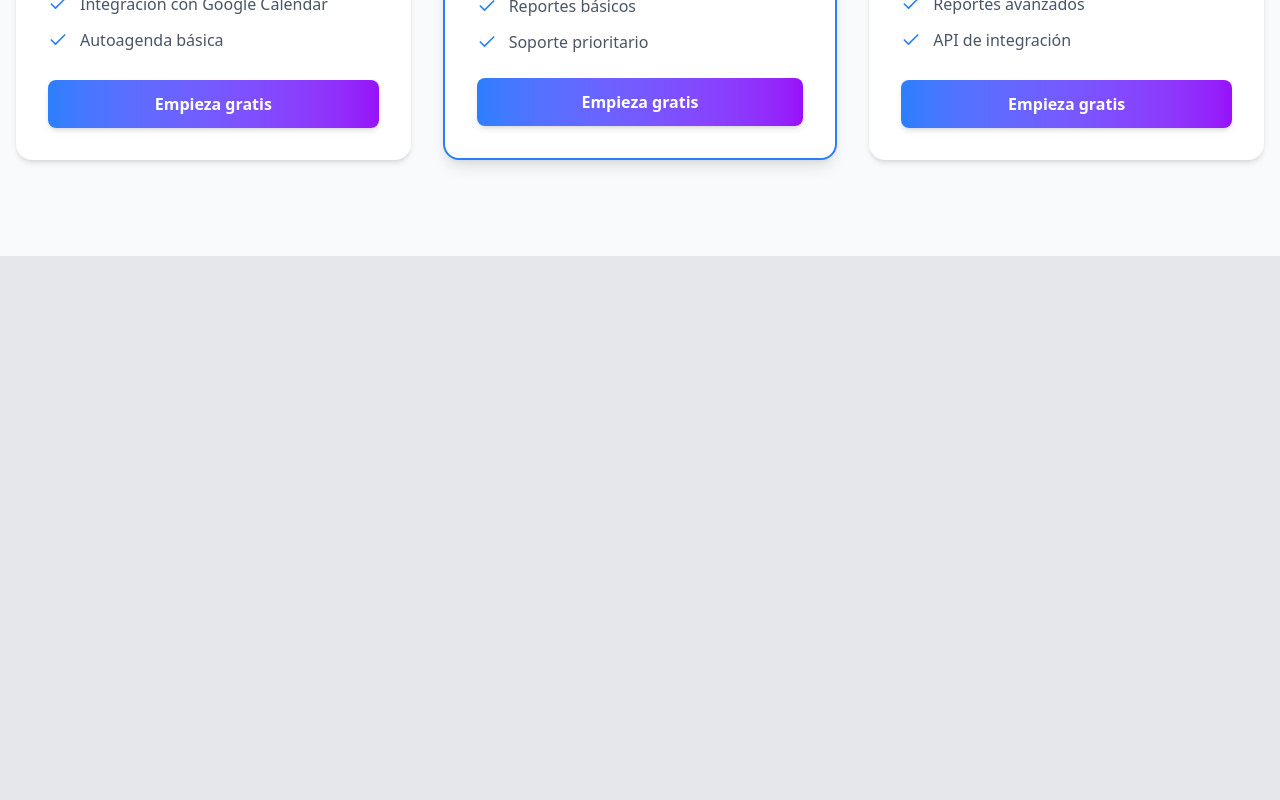
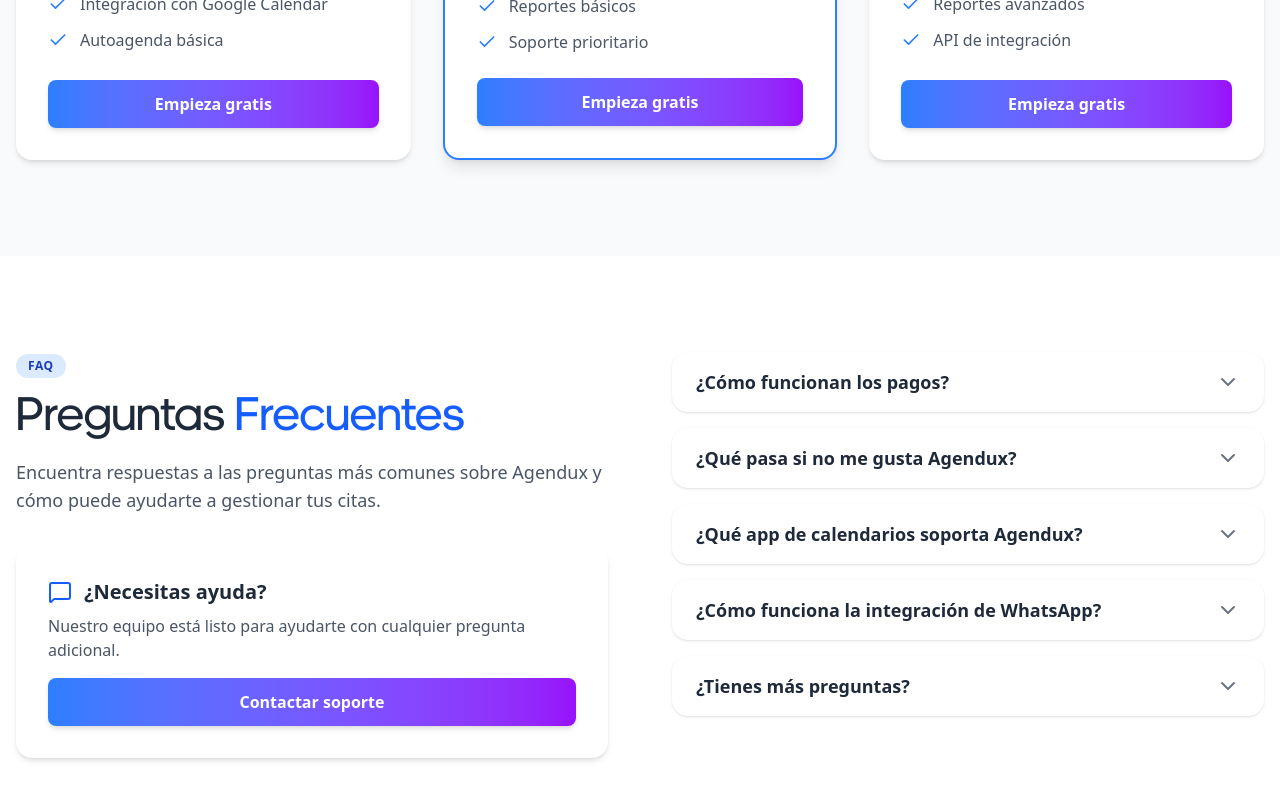
Before and after one commit to RomeroLeandro/frontend-agendux, a React (Vite) app: page / in a window 1280 px wide. Shown: the part 6964-7764 px from the top of the page. Before the commit the page ends 7220 px from the top, so only its background shows below. Built offline with nearby package versions, Linux system fonts and the light colour scheme.

Commit message:
create Faq section

```diff
--- a/src/App.tsx
+++ b/src/App.tsx
@@ -7,6 +7,7 @@ import { FeaturesSection } from "./components/pages/FeaturesSection";
 import { BenefitsSection } from "./components/pages/BenefitsSection";
 import { AutoSchedulingSection } from "./components/pages/AutoSchedulingSection";
 import { PricingSection } from "./components/pages/PricingSection";
+import { FaqSection } from "./components/pages/FaqSection";
 
 function App() {
   return (
@@ -20,6 +21,7 @@ function App() {
         <BenefitsSection />
         <AutoSchedulingSection />
         <PricingSection />
+        <FaqSection />
       </main>
     </>
   );
--- /dev/null
+++ b/src/components/pages/FaqSection.tsx
@@ -0,0 +1,80 @@
+import { Accordion } from "../ui/Accordion";
+import { MessageSquare } from "lucide-react";
+import { Typography } from "../ui/Typography";
+import { Button } from "../ui/Button";
+import { Card } from "../ui/Card";
+
+const faqData = [
+  {
+    question: "¿Cómo funcionan los pagos?",
+    answer:
+      "Agendux es una suscripción, puedes pagar mensual o anualmente. Nuestros planes se adaptan a la cantidad de citas que tienes al mes. Puedes cambiar de plan en cualquier momento según tus necesidades.",
+  },
+  {
+    question: "¿Qué pasa si no me gusta Agendux?",
+    answer:
+      "Puedes solicitar un reembolso en los primeros 30 días de tu suscripción. Ofrecemos una garantía de satisfacción completa para que puedas probar nuestra plataforma sin riesgos. Aquí puedes leer nuestra política de reembolso.",
+  },
+  {
+    question: "¿Qué app de calendarios soporta Agendux?",
+    answer:
+      "Tienes dos opciones: puedes utilizar el Calendario que viene dentro de Agendux, o puedes conectar tu cuenta de Google Calendar. La sincronización es bidireccional, lo que significa que cualquier cambio en un calendario se reflejará automáticamente en el otro.",
+  },
+  {
+    question: "¿Cómo funciona la integración de WhatsApp?",
+    answer:
+      "Agendux utiliza la API oficial de WhatsApp Business para enviar mensajes de confirmación y recordatorios a tus clientes. Los mensajes son personalizables y se envían automáticamente según los parámetros que configures.",
+  },
+  {
+    question: "¿Tienes más preguntas?",
+    answer:
+      "Aquí estamos a tu orden. Puedes contactarnos directamente por WhatsApp para resolver cualquier duda adicional que tengas sobre nuestra plataforma.",
+  },
+];
+
+export const FaqSection = () => {
+  return (
+    <section className="py-16 md:py-24 bg-white dark:bg-gray-900">
+      <div className="container mx-auto px-4">
+        {/* --- Layout principal de 2 columnas --- */}
+        <div className="grid grid-cols-1 lg:grid-cols-2 gap-12 md:gap-16 items-start">
+          {/* --- Columna Izquierda: Título y Tarjeta de Ayuda --- */}
+          <div className="flex flex-col gap-8">
+            <div>
+              <Typography variant="badge">FAQ</Typography>
+              <Typography variant="heading-xl" as="h2" className="mt-4">
+                Preguntas
+                <span className="text-blue-600 dark:text-blue-500">
+                  {" "}
+                  Frecuentes
+                </span>
+              </Typography>
+              <Typography variant="body-lg" className="mt-4">
+                Encuentra respuestas a las preguntas más comunes sobre Agendux y
+                cómo puede ayudarte a gestionar tus citas.
+              </Typography>
+            </div>
+            <Card className="bg-gray-50 dark:bg-gray-800">
+              <div className="flex items-center">
+                <MessageSquare className="h-6 w-6 mr-3 text-blue-600 dark:text-blue-400" />
+                <Typography variant="heading-md" as="h3">
+                  ¿Necesitas ayuda?
+                </Typography>
+              </div>
+              <Typography variant="body-md" className="mt-2">
+                Nuestro equipo está listo para ayudarte con cualquier pregunta
+                adicional.
+              </Typography>
+              <Button fullWidth className="mt-4">
+                Contactar soporte
+              </Button>
+            </Card>
+          </div>
+          <div>
+            <Accordion items={faqData} />
+          </div>
+        </div>
+      </div>
+    </section>
+  );
+};
```
